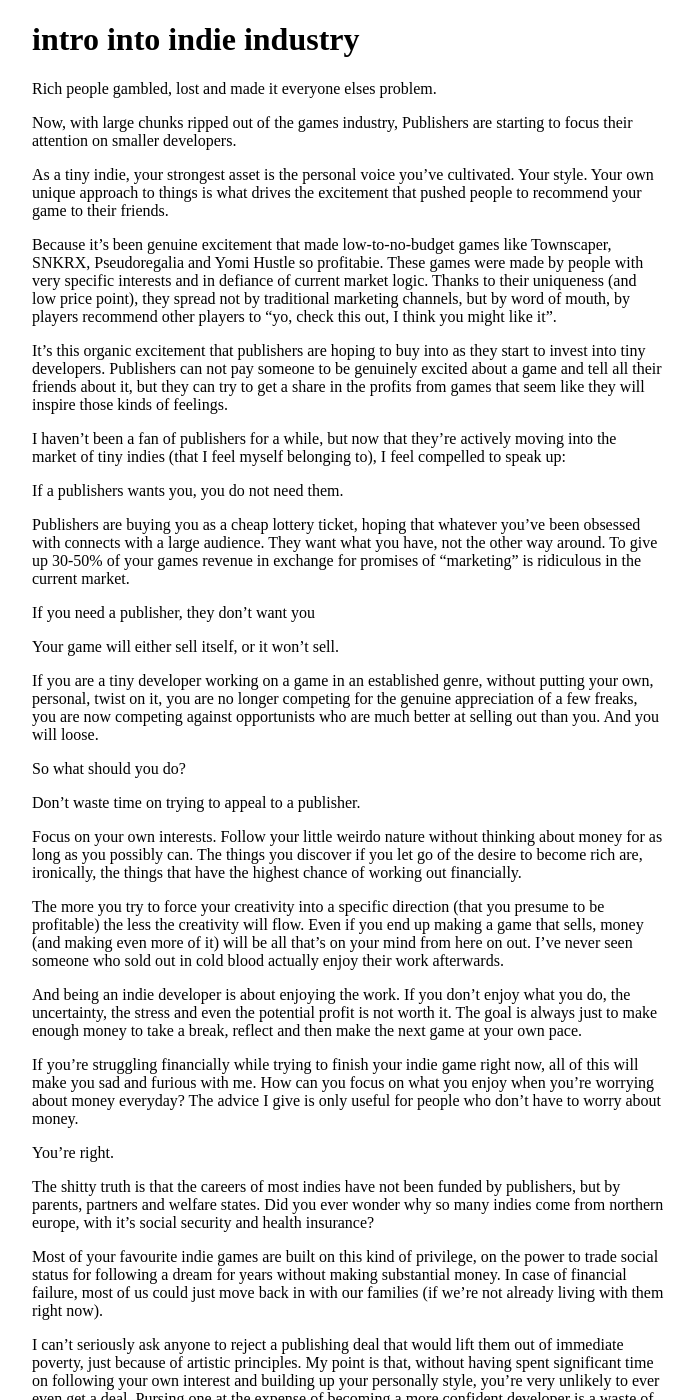
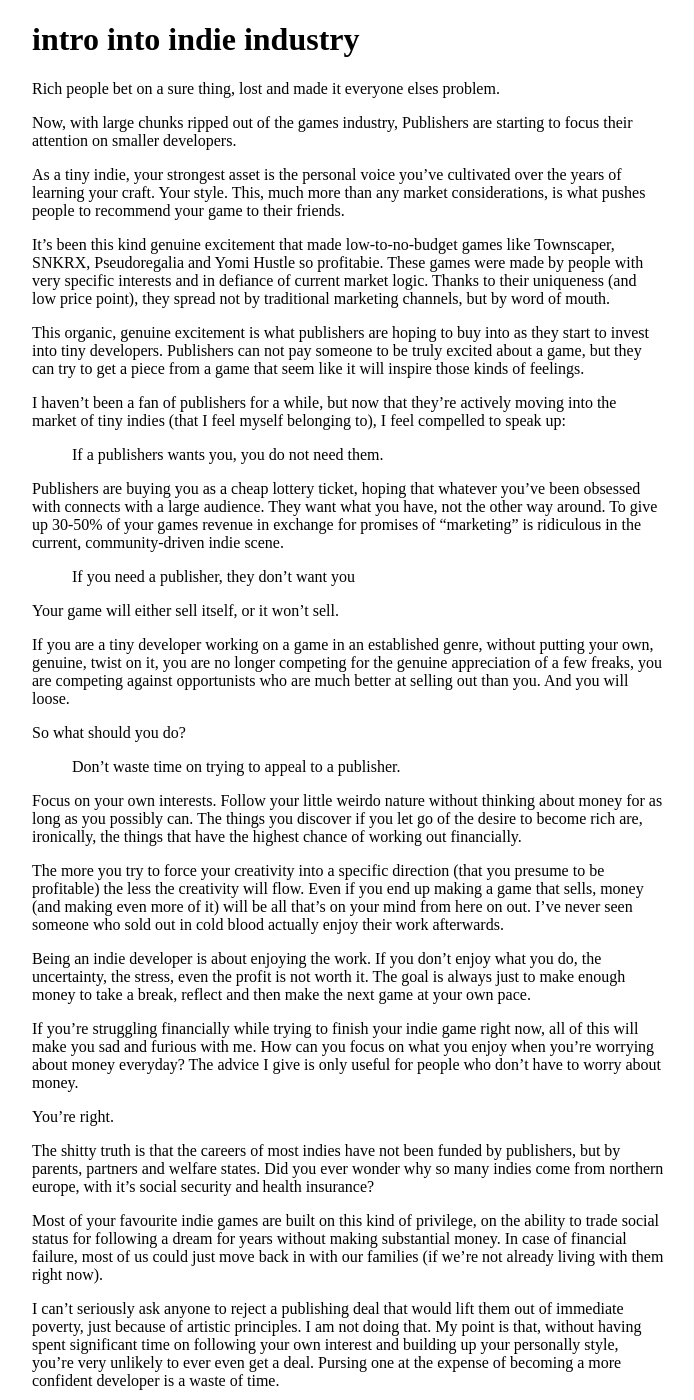
Before and after one commit to stuffedwombat/stuffedwombat.github.io, a Jekyll site: the page built from iiii.md, in a window 1280 px wide and 1400 px high. Shown: the whole window, without its empty margins (292-986 px from the left). Built offline with Jekyll 4.4.1, drawn with Linux system fonts in a browser that asks for light colours; our own code applies the rules of GitHub Pages for plain Markdown files; comment, search, counter and statistics services are not loaded; some of the changed text lies outside the part shown.

Commit message:
Update iiii.md

```diff
--- a/iiii.md
+++ b/iiii.md
@@ -1,38 +1,38 @@
 <h1>intro into indie industry</h1>
 
-Rich people gambled, lost and made it everyone elses problem.
+Rich people bet on a sure thing, lost and made it everyone elses problem.
 
 Now, with large chunks ripped out of the games industry, Publishers are starting to focus their attention on smaller developers.
 
 
-As a tiny indie, your strongest asset is the personal voice you’ve cultivated. Your style. Your own unique approach to things is what drives the excitement that pushed people to recommend your game to their friends.
+As a tiny indie, your strongest asset is the personal voice you’ve cultivated over the years of learning your craft. Your style. This, much more than any market considerations, is what pushes people to recommend your game to their friends.
 
-Because it’s been genuine excitement that made low-to-no-budget games like Townscaper,  SNKRX, Pseudoregalia and Yomi Hustle so profitabie. These games were made by people with very specific interests and in defiance of current market logic. Thanks to their uniqueness (and low price point), they spread not by traditional marketing channels, but by word of mouth, by players recommend other players to “yo, check this out, I think you might like it”.
+It’s been this kind genuine excitement that made low-to-no-budget games like Townscaper,  SNKRX, Pseudoregalia and Yomi Hustle so profitabie. These games were made by people with very specific interests and in defiance of current market logic. Thanks to their uniqueness (and low price point), they spread not by traditional marketing channels, but by word of mouth.
 
-It’s this organic excitement that publishers are hoping to buy into as they start to invest into tiny developers. Publishers can not pay someone to be genuinely excited about a game and tell all their friends about it, but they can try to get a share in the profits from games that seem like they will inspire those kinds of feelings.
+This organic, genuine excitement is what publishers are hoping to buy into as they start to invest into tiny developers. Publishers can not pay someone to be truly excited about a game, but they can try to get a piece from a game that seem like it will inspire those kinds of feelings.
 
 I haven’t been a fan of publishers for a while, but now that they’re actively moving into the market of tiny indies (that I feel myself belonging to), I feel compelled to speak up:
 
-If a publishers wants you, you do not need them.
+- If a publishers wants you, you do not need them.
 
-Publishers are buying you as a cheap lottery ticket, hoping that whatever you’ve been obsessed with connects with a large audience. They want what you have, not the other way around. To give up 30-50% of your games revenue in exchange for promises of “marketing” is ridiculous in the current market.
+Publishers are buying you as a cheap lottery ticket, hoping that whatever you’ve been obsessed with connects with a large audience. They want what you have, not the other way around. To give up 30-50% of your games revenue in exchange for promises of “marketing” is ridiculous in the current, community-driven indie scene.
 
-If you need a publisher, they don’t want you
+- If you need a publisher, they don’t want you
 
 Your game will either sell itself, or it won’t sell.
 
-If you are a tiny developer working on a game in an established genre, without putting your own, personal, twist on it, you are no longer competing for the genuine appreciation of a few freaks, you are now competing against opportunists who are much better at selling out than you. And you will loose.
+If you are a tiny developer working on a game in an established genre, without putting your own, genuine, twist on it, you are no longer competing for the genuine appreciation of a few freaks, you are competing against opportunists who are much better at selling out than you. And you will loose.
 
 
 So what should you do?
 
-Don’t waste time on trying to appeal to a publisher.
+- Don’t waste time on trying to appeal to a publisher.
 
 Focus on your own interests. Follow your little weirdo nature without thinking about money for as long as you possibly can. The things you discover if you let go of the desire to become rich are, ironically, the things that have the highest chance of working out financially.
 
 The more you try to force your creativity into a specific direction (that you presume to be profitable) the less the creativity will flow. Even if you end up making a game that sells, money (and making even more of it) will be all that’s on your mind from here on out. I’ve never seen someone who sold out in cold blood actually enjoy their work afterwards.
 
-And being an indie developer is about enjoying the work. If you don’t enjoy what you do, the uncertainty, the stress and even the potential profit is not worth it. The goal is always just to make enough money to take a break, reflect and then make the next game at your own pace.
+Being an indie developer is about enjoying the work. If you don’t enjoy what you do, the uncertainty, the stress, even the profit is not worth it. The goal is always just to make enough money to take a break, reflect and then make the next game at your own pace.
 
 If you’re struggling financially while trying to finish your indie game right now, all of this will make you sad and furious with me. How can you focus on what you enjoy when you’re worrying about money everyday? The advice I give is only useful for people who don’t have to worry about money.
 
@@ -40,9 +40,9 @@ You’re right.
 
 The shitty truth is that the careers of most indies have not been funded by publishers, but by parents, partners and welfare states. Did you ever wonder why so many indies come from northern europe, with it’s social security and health insurance?
 
-Most of your favourite indie games are built on this kind of privilege, on the power to trade social status for following a dream for years without making substantial money. In case of financial failure, most of us could just move back in with our families (if we’re not already living with them right now).
+Most of your favourite indie games are built on this kind of privilege, on the ability to trade social status for following a dream for years without making substantial money. In case of financial failure, most of us could just move back in with our families (if we’re not already living with them right now).
 
-I can’t seriously ask anyone to reject a publishing deal that would lift them out of immediate poverty, just because of artistic principles. My point is that, without having spent significant time on following your own interest and building up your personally style, you’re very unlikely to ever even get a deal. Pursing one at the expense of becoming a more confident developer is a waste of time.
+I can’t seriously ask anyone to reject a publishing deal that would lift them out of immediate poverty, just because of artistic principles. I am not doing that. My point is that, without having spent significant time on following your own interest and building up your personally style, you’re very unlikely to ever even get a deal. Pursing one at the expense of becoming a more confident developer is a waste of time.
 
 
 I’ve seen many people twist themselves into knots over the years, trying to appeal to various publishers, funds and investors. I’ve watched them abandon all the things they initially enjoyed about game development, chasing some large cheque that would make it all worth it. I’ve never seen it work out.
@@ -51,15 +51,17 @@ Even if you’re successful, you can easily shoehorn yourself into a position wh
 
 Publishers love sequels. They love clear target audiences. The love safe bets.
 
-Eventually (but inevitably) they’ll oversaturate their market segment with too many safe bets.
-
-The paradigms that they relied on will no longer work. Studios will collapse. People will get laid off and then, suddenly, the outsiders, the weirdos and the freaks, the unsigneables with their strange ideas and their low budgets become attractive once more.
+Eventually (but inevitably) they’ll oversaturate their market segment with too many safe bets. The paradigms that they relied on will no longer work. Studios will collapse. People will get laid off and then, suddenly, the outsiders, the weirdos and the freaks, the unsigneables with their strange ideas and their low budgets become attractive once more.
 
 
-Maintain your autonomy. Stay Indie. Stay weird.
+- Maintain your autonomy. Stay Indie. Stay weird.
 
 They’ll come to you, as soon as you no longer need them.
 
+<br>
+[back](thinking)
+
+<br><br><br><br>
 
 
 
```
Also changed, not shown: other parts of iiii.md (+4 -4 lines).
